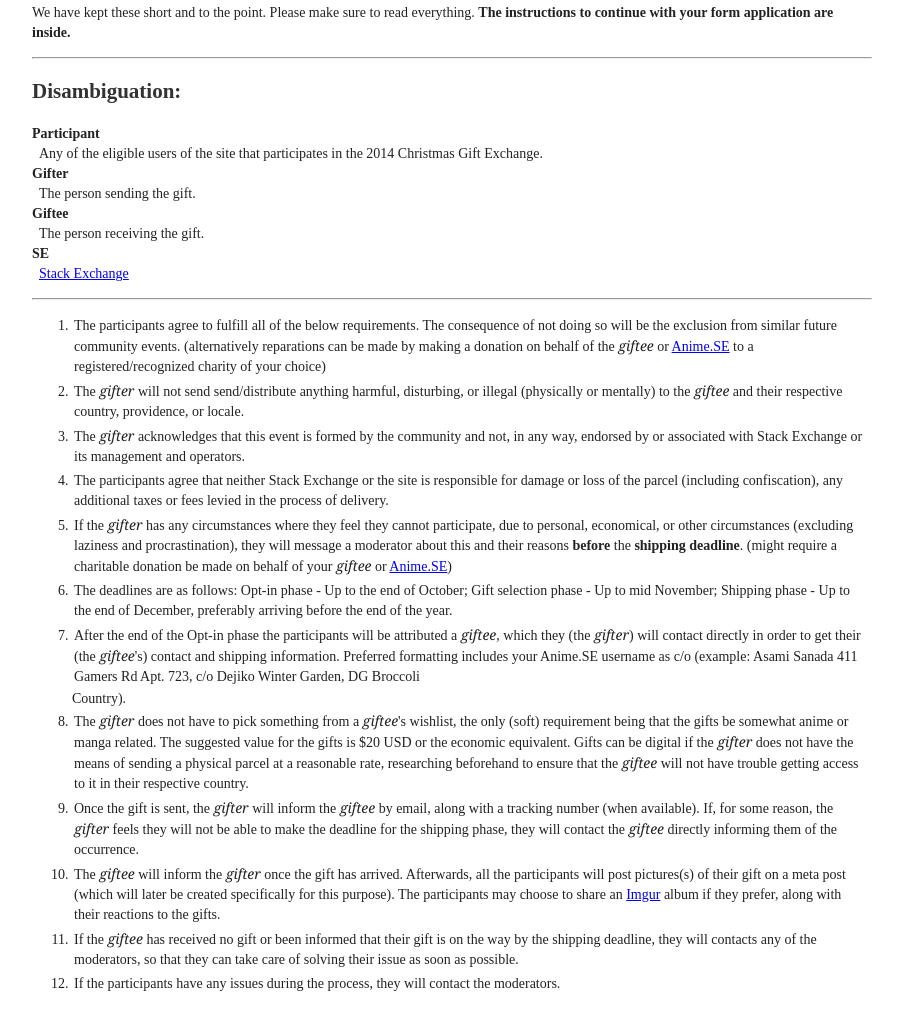
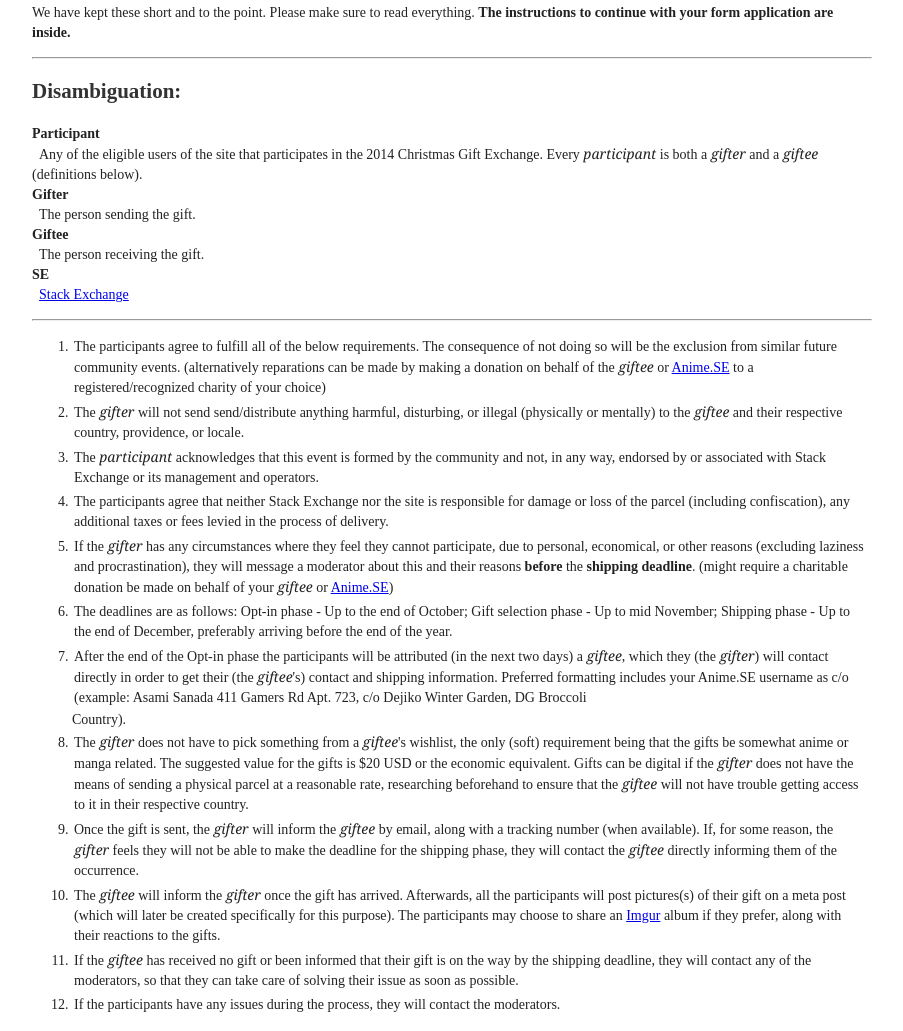
Before and after one commit to anime-se/gift-exchange-tou, a plain HTML site: page index.html in a window 1280 px wide. Shown: the part 108-1139 px from the top of the page, without its empty margins (188-1091 px from the left). Before the commit the page ends 1118 px from the top, so only its background shows below. Drawn offline with nearby package versions, Linux system fonts and the light colour scheme.

Commit message:
Minor edits: minor grammar and spelling edits; added 'every participant is both a gifter and a giftee'.

```diff
--- a/index.html
+++ b/index.html
@@ -70,7 +70,9 @@
 
 <dl>
     <dt>Participant</dt>
-    <dd>Any of the eligible users of the site that participates in the 2014 Christmas Gift Exchange.</dd>
+    <dd>Any of the eligible users of the site that participates in the 2014 Christmas Gift Exchange. Every
+	<em>participant</em> is both a <em>gifter</em> and a <em>giftee</em> (definitions below).
+    </dd>
     <dt>Gifter</dt>
     <dd>The person sending the gift.</dd>
     <dt>Giftee</dt>
@@ -90,16 +92,16 @@
         mentally) to the <em>giftee</em> and their respective country, providence, or locale.
     </li>
 
-    <li>The <em>gifter</em> acknowledges that this event is formed by the community and not, in any way, endorsed by or
+    <li>The <em>participant</em> acknowledges that this event is formed by the community and not, in any way, endorsed by or
         associated with Stack Exchange or its management and operators.
     </li>
 
-    <li>The participants agree that neither Stack Exchange or the site is responsible for damage or loss of the parcel
+    <li>The participants agree that neither Stack Exchange nor the site is responsible for damage or loss of the parcel
         (including confiscation), any additional taxes or fees levied in the process of delivery.
     </li>
 
     <li>If the <em>gifter</em> has any circumstances where they feel they cannot participate, due to personal,
-        economical, or other circumstances (excluding laziness and procrastination), they will message a moderator about
+        economical, or other reasons (excluding laziness and procrastination), they will message a moderator about
         this and their reasons <strong>before</strong> the <strong>shipping deadline</strong>. (might require a
         charitable donation be made on behalf of your <em>giftee</em> or <a href="http://anime.stackexchange.com">Anime.SE</a>)
     </li>
@@ -108,7 +110,7 @@
         November; Shipping phase - Up to the end of December, preferably arriving before the end of the year.
     </li>
 
-    <li>After the end of the Opt-in phase the participants will be attributed a <em>giftee</em>, which they (the <em>gifter</em>)
+    <li>After the end of the Opt-in phase the participants will be attributed (in the next two days) a <em>giftee</em>, which they (the <em>gifter</em>)
         will contact directly in order to get their (the <em>giftee</em>'s) contact and shipping information. Preferred
         formatting includes your Anime.SE username as c/o (example: Asami Sanada 411 Gamers Rd Apt. 723, c/o Dejiko
         Winter Garden, DG Broccoli
@@ -134,7 +136,7 @@
     </li>
 
     <li>If the <em>giftee</em> has received no gift or been informed that their gift is on the way by the shipping
-        deadline, they will contacts any of the moderators, so that they can take care of solving their issue as soon as
+        deadline, they will contact any of the moderators, so that they can take care of solving their issue as soon as
         possible.
     </li>
 
```
